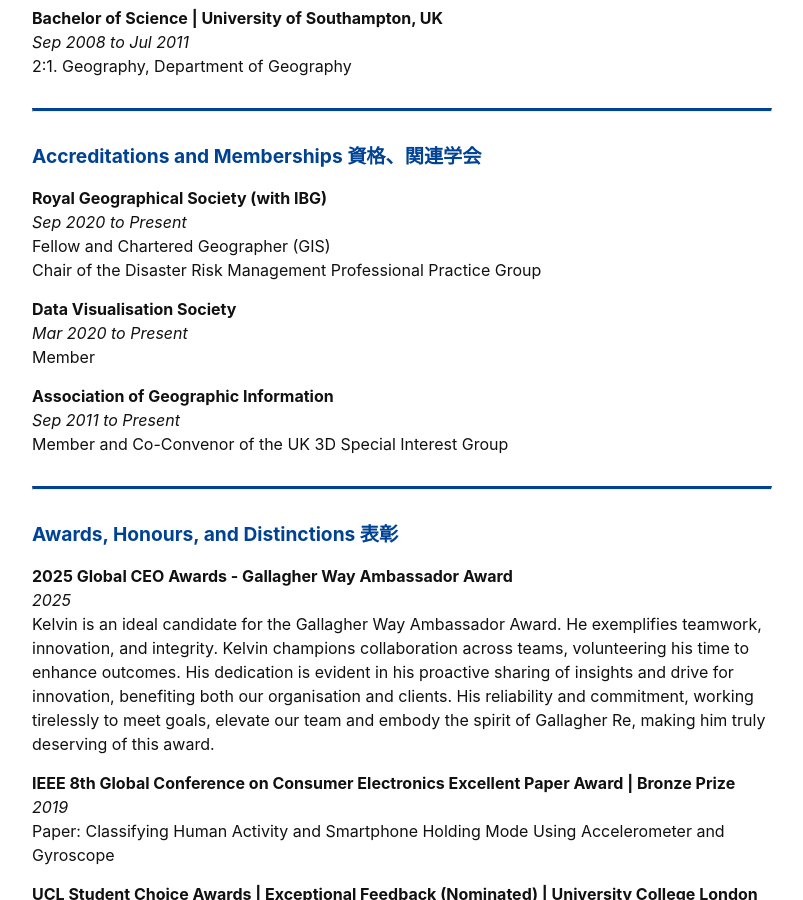
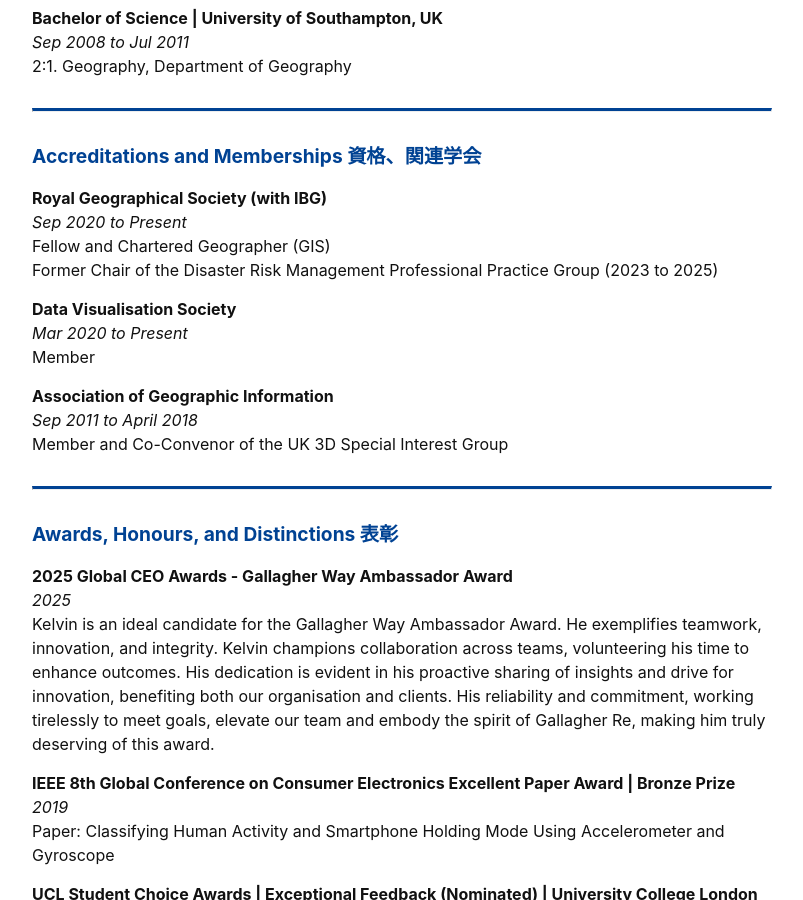
Before and after one commit to kel196/kel196.github.io, a Jekyll site: the page built from index.md, in a window 1280 px wide and 900 px high, scrolled down 2536 px. Shown: the whole window, without its empty margins (238-1041 px from the left). Built offline with Jekyll 4.4.1, drawn with Linux system fonts in a browser that asks for light colours; our own code applies the rules of GitHub Pages for plain Markdown files.

Commit message:
Updated Accreditations

```diff
--- a/index.md
+++ b/index.md
@@ -98,14 +98,14 @@ Department of Geography<br />
 **Royal Geographical Society (with IBG)**<br />
 *Sep 2020 to Present*<br />
 Fellow and Chartered Geographer (GIS)<br />
-Chair of the Disaster Risk Management Professional Practice Group<br />
+Former Chair of the Disaster Risk Management Professional Practice Group (2023 to 2025)<br />
 
 **Data Visualisation Society**<br />
 *Mar 2020 to Present*<br />
 Member<br />
 
 **Association of Geographic Information**<br />
-*Sep 2011 to Present*<br />
+*Sep 2011 to April 2018*<br />
 Member and Co-Convenor of the UK 3D Special Interest Group<br />
 
 ---
```
